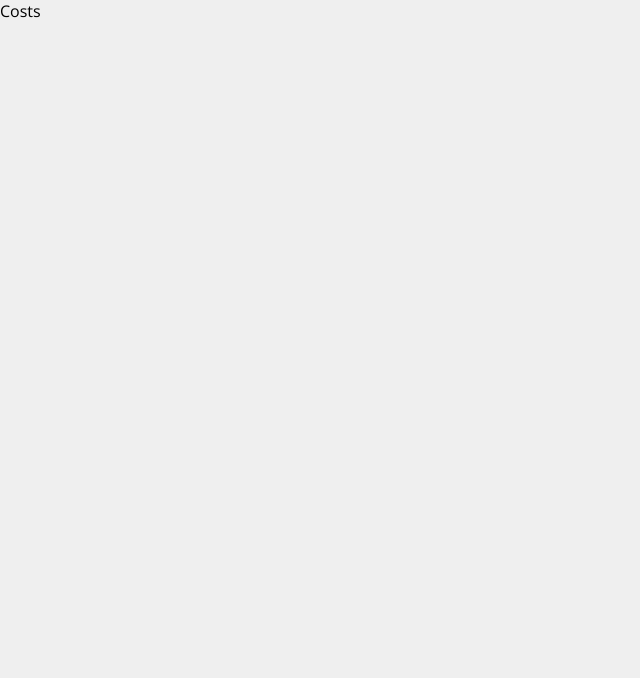
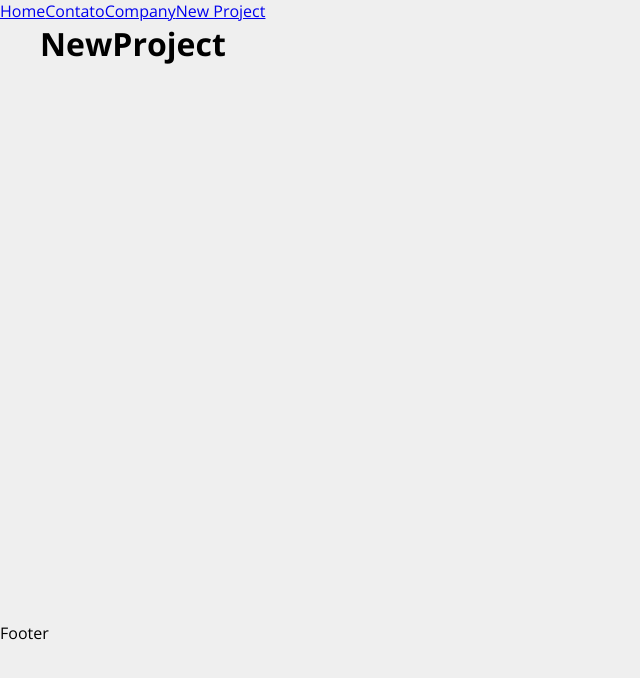
Before and after one commit to joaocoutod/costs, a JavaScript app: page /newproject in a window 1280 px wide. Shown: the top 678 px of the page, without its empty margins (0-640 px from the left). Built offline with nearby package versions, Linux system fonts and the light colour scheme; the HTML template or start-up script is replaced by a standard one.

Commit message:
estrutura de paginas

```diff
--- a/src/App.js
+++ b/src/App.js
@@ -1,9 +1,34 @@
+import { BrowserRouter as Router, Routes, Route, Link} from "react-router-dom";
+
+import Home from "./pages/Home";
+import Contato from "./pages/Contato";
+import Company from "./pages/Company"
+import NewProject from "./pages/NewProject"
+
+import Container from "./layouts/Container";
 
 function App() {
   return (
-    <div className="App">
-      <p>Costs</p>
-    </div>
+    <Router>
+
+      <ul>
+        <Link to="/">Home</Link>
+        <Link to="/contato">Contato</Link>
+        <Link to="/company">Company</Link>
+        <Link to="/newproject">New Project</Link>
+      </ul>
+
+      <Container customClass="min-height">
+        <Routes>
+          <Route exact path="/" element={<Home></Home>}></Route>
+          <Route exact path="/contato" element={<Contato></Contato>}></Route>
+          <Route exact path="/company" element={<Company></Company>}></Route>
+          <Route exact path="/newproject" element={<NewProject></NewProject>}></Route>
+        </Routes>
+      </Container>
+
+      <p>Footer</p>
+    </Router>
   );
 }
 
--- /dev/null
+++ b/src/layouts/Container.js
@@ -0,0 +1,13 @@
+import styles from "./Container.module.css"
+
+function Container(props){
+
+    return (
+        <div className={`${styles.container} ${styles[props.customClass]}`}>
+            {props.children}
+        </div>
+    )
+}
+
+
+export default Container
--- /dev/null
+++ b/src/layouts/Container.module.css
@@ -0,0 +1,20 @@
+.container{
+    width: 1200px;
+    display: flex;
+    justify-content: space-between;
+    margin: 0 auto;
+    flex-wrap: wrap;
+}
+
+.min-height{
+    min-height: 75%;
+}
+
+.start{
+    justify-content: flex-start;
+}
+
+.column{
+    flex-direction: column;
+    justify-content: flex-start;
+}
--- /dev/null
+++ b/src/pages/Company.js
@@ -0,0 +1,10 @@
+function Company() {
+
+    return (
+        <>
+            <h1>Company</h1>
+        </>
+    )
+}
+
+export default Company
--- /dev/null
+++ b/src/pages/Contato.js
@@ -0,0 +1,10 @@
+function Contato() {
+
+    return (
+        <>
+            <h1>Contato</h1>
+        </>
+    )
+}
+
+export default Contato
--- /dev/null
+++ b/src/pages/Home.js
@@ -0,0 +1,10 @@
+function Home() {
+
+    return (
+        <>
+            <h1>Home</h1>
+        </>
+    )
+}
+
+export default Home
--- /dev/null
+++ b/src/pages/NewProject.js
@@ -0,0 +1,10 @@
+function NewProject() {
+
+    return (
+        <>
+            <h1>NewProject</h1>
+        </>
+    )
+}
+
+export default NewProject
```
